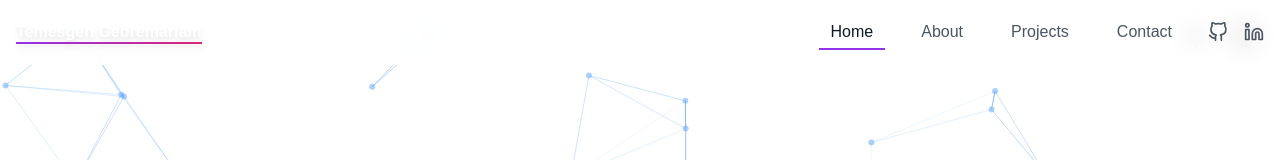
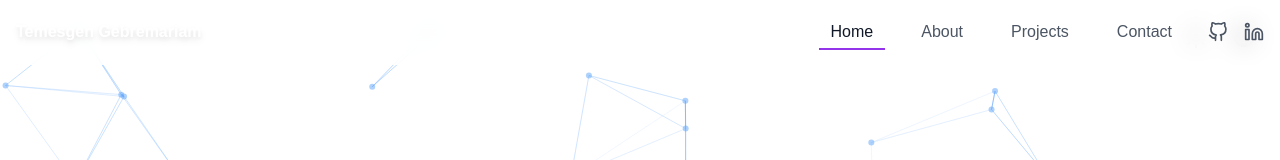
Before and after one commit to TEMESGENTIKABO/My-Portfolio, a Next.js app: page / in a window 1280 px wide. Shown: the top 160 px of the page. Built offline with nearby package versions, Linux system fonts and the light colour scheme; a web font is replaced by a local one.

Commit message:
first  commit

```diff
--- a/src/components/Navbar.tsx
+++ b/src/components/Navbar.tsx
@@ -57,17 +57,20 @@ export default function Navbar() {
         {/* Logo with Animation */}
         <motion.div
           whileHover={{ scale: 1.1, rotate: [-2, 2, -2, 0] }}
-  transition={{ type: "spring", stiffness: 300 }}
-  className="relative group inline-block"
+          whileTap={{ scale: 0.95 }}
+          transition={{ type: "spring", stiffness: 300, damping: 15 }}
+          className="relative group inline-block cursor-pointer"
         >
           <Link
             href="/"
-    className="text-sm md:text-base font-bold inline-block text-white drop-shadow-md"
+            className="text-sm md:text-base font-bold inline-block text-white drop-shadow-md hover:drop-shadow-lg transition-all duration-300"
           >
             <span className="relative block">
               Temesgen Gebremariam
-      {/* Always visible underline */}
-      <span className="absolute bottom-0 left-0 w-full h-[2px] bg-gradient-to-r from-purple-600 to-pink-600 transition-transform duration-300 origin-left group-hover:scale-x-110" />
+              {/* Animated underline with gradient */}
+              <span className="absolute bottom-0 left-0 w-full h-[2px] bg-gradient-to-r from-purple-600 to-pink-600 transition-all duration-500 origin-left transform scale-x-0 group-hover:scale-x-105" />
+              {/* Optional: Add a subtle glow effect on hover */}
+              <span className="absolute inset-0 opacity-0 group-hover:opacity-20 bg-gradient-to-r from-purple-600 to-pink-600 blur-sm transition-opacity duration-500" />
             </span>
           </Link>
         </motion.div>
```
Also changed, not shown: 1 other file (tests, documents, lock files or other folders). Lines whose indentation alone changed are shown as unchanged.
